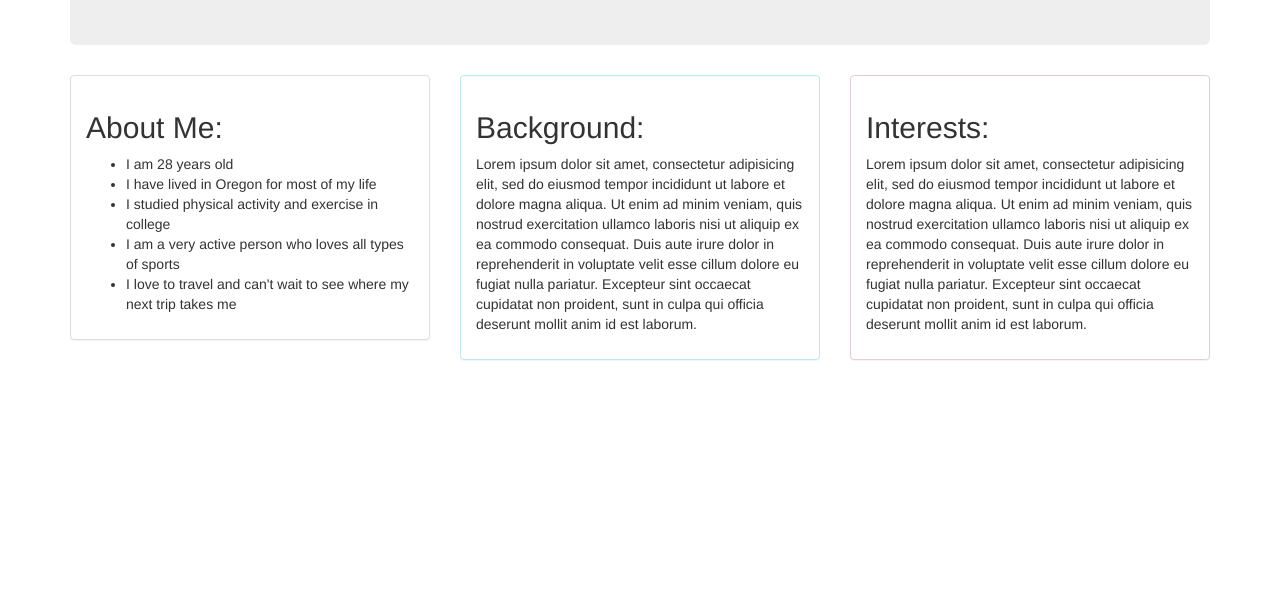
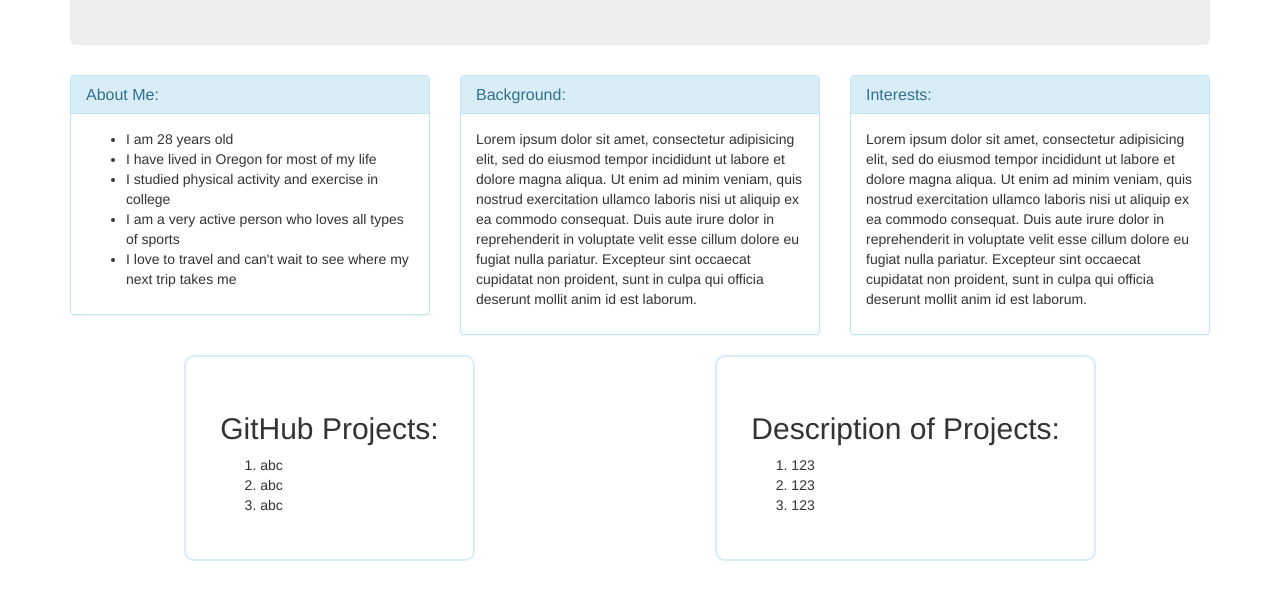
Before and after one commit to MikeSB3/first-code-review, a plain HTML site: page index.html in a window 1280 px wide. Shown: the part 177-776 px from the top of the page. Drawn offline with Linux system fonts and the light colour scheme.

Commit message:
add two boxes. One for GitHub projects and one for a description of the projects.

```diff
--- a/css/styles.css
+++ b/css/styles.css
@@ -1,3 +1,7 @@
+html {
+  box-sizing: border-box;
+}
+
 h1 {
   display: inline-block;
 }
@@ -9,3 +13,22 @@ img {
   margin-left: 30%;
   border-radius: 10px;
 }
+
+.project-left {
+  box-sizing: inherit;
+  display: inline-block;
+  border: 2px solid #D9EDF7;
+  padding: 3%;
+  margin-left: 10%;
+  border-radius: 10px;
+}
+
+.project-right {
+  box-sizing: inherit;
+  display: inline-block;
+  float: right;
+  border: 2px solid #D9EDF7;
+  padding: 3%;
+  margin-right: 10%;
+  border-radius: 10px;
+}
--- a/index.html
+++ b/index.html
@@ -13,9 +13,11 @@
       </div>
       <div class="row">
         <div class="col-sm-4">
-          <div class="panel panel-default">
+          <div class="panel panel-info">
+            <div class="panel-heading">
+              <h2 class="panel-title">About Me:</h2>
+            </div>
             <div class="panel-body">
-              <h2>About Me:</h2>
               <ul>
                 <li>I am 28 years old</li>
                 <li>I have lived in Oregon for most of my life</li>
@@ -28,21 +30,41 @@
         </div>
         <div class="col-sm-4">
           <div class="panel panel-info">
+            <div class="panel-heading">
+              <h2 class="panel-title">Background:</h2>
+            </div>
             <div class="panel-body">
-              <h2>Background:</h2>
               <p>Lorem ipsum dolor sit amet, consectetur adipisicing elit, sed do eiusmod tempor incididunt ut labore et dolore magna aliqua. Ut enim ad minim veniam, quis nostrud exercitation ullamco laboris nisi ut aliquip ex ea commodo consequat. Duis aute irure dolor in reprehenderit in voluptate velit esse cillum dolore eu fugiat nulla pariatur. Excepteur sint occaecat cupidatat non proident, sunt in culpa qui officia deserunt mollit anim id est laborum.</p>
             </div>
           </div>
         </div>
         <div class="col-sm-4">
-          <div class="panel panel-danger">
+          <div class="panel panel-info">
+            <div class="panel-heading">
+              <h2 class="panel-title">Interests:</h2>
+            </div>
             <div class="panel-body">
-              <h2>Interests:</h2>
               <p>Lorem ipsum dolor sit amet, consectetur adipisicing elit, sed do eiusmod tempor incididunt ut labore et dolore magna aliqua. Ut enim ad minim veniam, quis nostrud exercitation ullamco laboris nisi ut aliquip ex ea commodo consequat. Duis aute irure dolor in reprehenderit in voluptate velit esse cillum dolore eu fugiat nulla pariatur. Excepteur sint occaecat cupidatat non proident, sunt in culpa qui officia deserunt mollit anim id est laborum.</p>
             </div>
           </div>
         </div>
       </div>
+      <div class="project-left">
+        <h2>GitHub Projects:</h2>
+        <ol>
+          <li>abc</li>
+          <li>abc</li>
+          <li>abc</li>
+        </ol>
+      </div>
+      <div class="project-right">
+        <h2>Description of Projects:</h2>
+        <ol>
+          <li>123</li>
+          <li>123</li>
+          <li>123</li>
+        </ol>
+      </div>
     </div>
   </body>
 </html>
```
